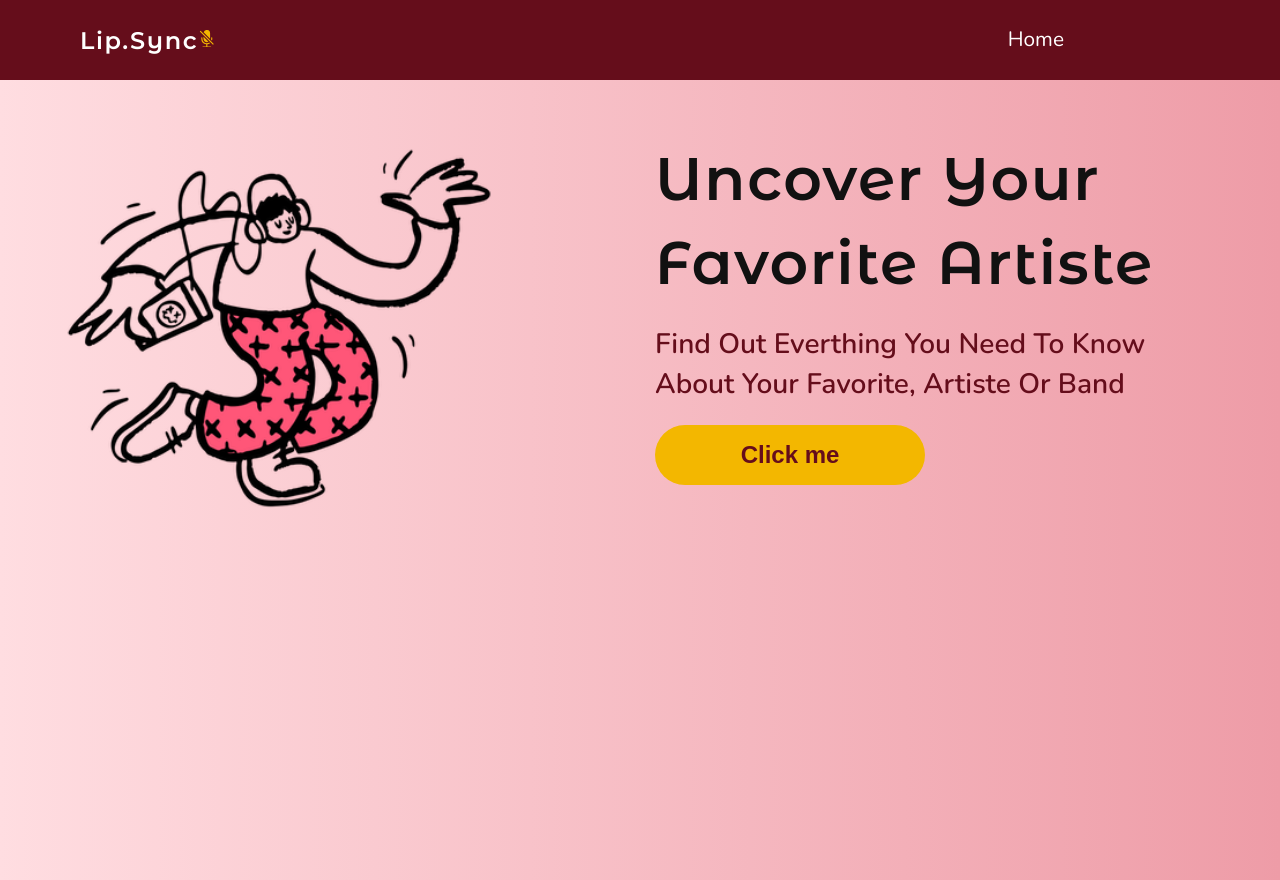
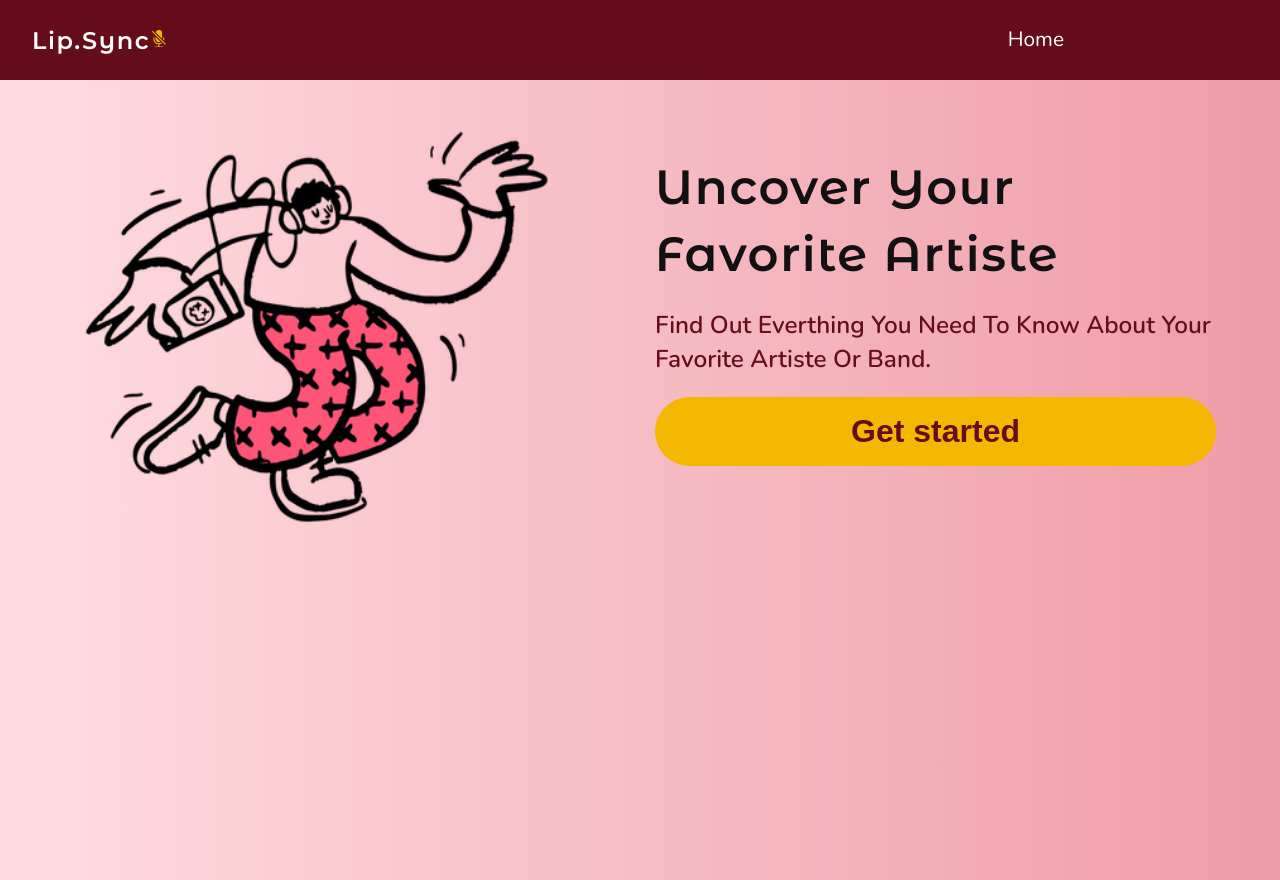
Before and after one commit to emmanuelkumah/artiste-db, a React (Create React App) app: page / in a window 1280 px wide. Built offline with nearby package versions, Linux system fonts and the light colour scheme.

Commit message:
Feature: Add Hero section to Hero.js

```diff
--- a/src/App.js
+++ b/src/App.js
@@ -1,5 +1,6 @@
 import React from "react";
 import { BrowserRouter as Router, Route, Switch } from "react-router-dom";
+import Main from "./components/MainApp/Main";
 import NavBar from "./components/NavBar";
 import Home from "./components/pages/Home";
 
@@ -11,6 +12,9 @@ function App() {
         <Route exact path="/">
           <Home />
         </Route>
+        <Route path="/main-app">
+          <Main />
+        </Route>
       </Switch>
     </Router>
   );
--- a/src/components/Hero/Hero.js
+++ b/src/components/Hero/Hero.js
@@ -1,10 +1,17 @@
 import React from "react";
 import heroImage from "../../images/dancing.png";
+import { Link } from "react-router-dom";
+
 function Hero() {
   return (
     <section className="hero-section">
       <div className="hero-container">
         <div className="row hero-row">
+          <div className="col">
+            <div className="image-wrapper">
+              <img src={heroImage} alt="dancing" className="hero-img" />
+            </div>
+          </div>
           <div className="col">
             <div className="heading-wrapper">
               <div className="main-heading">
@@ -12,16 +19,13 @@ function Hero() {
               </div>
               <div className="sub-heading">
                 <h3>
-                  Find out everthing you need to know about your favorite,
-                  artiste or band
+                  Find out everthing you need to know about your favorite
+                  artiste or band.
                 </h3>
               </div>
-              <button className="btn-cta">Click me</button>
-            </div>
-          </div>
-          <div className="col">
-            <div className="image-wrapper">
-              <img src={heroImage} alt="dancing" />
+              <Link to="/main-app">
+                <button className="btn-cta">Get started</button>
+              </Link>
             </div>
           </div>
         </div>
--- /dev/null
+++ b/src/components/MainApp/ArtisteList.js
@@ -0,0 +1,11 @@
+import React from "react";
+
+function ArtisteList() {
+  return (
+    <div>
+      <h2>This is the artiste list</h2>
+    </div>
+  );
+}
+
+export default ArtisteList;
--- /dev/null
+++ b/src/components/MainApp/Main.js
@@ -0,0 +1,14 @@
+import React from "react";
+import ArtisteList from "./ArtisteList";
+import SearchForm from "./SearchForm";
+
+function Main() {
+  return (
+    <main>
+      <SearchForm />
+      <ArtisteList />
+    </main>
+  );
+}
+
+export default Main;
--- /dev/null
+++ b/src/components/MainApp/SearchForm.js
@@ -0,0 +1,14 @@
+import React, { useContext } from "react";
+import { AppProvider } from "../../context/context";
+
+function SearchForm() {
+  const result = useContext(AppProvider);
+  console.log(result);
+  return (
+    <div>
+      <h2>this is the search form {result}</h2>
+    </div>
+  );
+}
+
+export default SearchForm;
--- /dev/null
+++ b/src/context/context.js
@@ -0,0 +1,11 @@
+import React from "react";
+
+//create the context
+const AppContext = React.createContext();
+
+//create a context component
+const AppProvider = ({ children }) => {
+  return <AppContext.Provider value="Ama">{children}</AppContext.Provider>;
+};
+
+export { AppProvider, AppContext };
--- a/src/index.css
+++ b/src/index.css
@@ -118,7 +118,8 @@ a {
 .row {
   display: flex;
   flex-wrap: wrap;
-  flex-direction: row-reverse;
+  /* flex-direction: row; */
+  /* flex-direction: row-reverse; */
   margin-right: -15px;
   margin-bottom: -15px;
   margin-left: -15px;
@@ -153,7 +154,7 @@ a {
 .image-wrapper {
   max-width: 80%;
 }
-img {
+.hero-img {
   width: 100%;
 }
 .btn-cta {
@@ -180,7 +181,7 @@ img {
 Media Query
 ========
  */
-/* Media query for phone view */
+/* Media query for phone and handheld devices portrait view */
 @media screen and (min-width: 320px) {
   .logo-container {
     margin-left: 1.5rem;
@@ -194,13 +195,102 @@ Media Query
     position: absolute;
     bottom: 1.5rem;
   }
+  .row {
+    display: flex;
+    flex-wrap: wrap;
+    flex-direction: row-reverse;
+  }
+  .hero-container {
+    padding-left: 2rem;
+    padding-right: 2rem;
+  }
+
+  .col {
+    margin-top: 20px;
+    max-width: 100%;
+    flex-basis: 100%;
+  }
+  .main-heading {
+    font-size: 1.2rem;
+  }
+  .sub-heading {
+    font-size: 1rem;
+  }
+  .image-wrapper {
+    max-width: 100%;
+  }
+  .hero-img {
+    width: 90%;
+  }
+  .btn-cta {
+    width: 100%;
+    font-size: 1rem;
+  }
 }
 /* Media query for tablet view */
 @media screen and (min-width: 768px) {
+  .logo-container {
+    margin-left: 2rem;
+  }
+  .row {
+    display: flex;
+    flex-wrap: wrap;
+    flex-direction: row;
+  }
+  .col {
+    margin-top: 20px;
+    max-width: 100%;
+    flex-basis: 100%;
+  }
+  .hero-section {
+    height: 100vh;
+  }
+  .hero-container {
+    padding-left: 3rem;
+    padding-right: 3rem;
+  }
+  .image-wrapper {
+    max-width: 100%;
+  }
+  .hero-img {
+    margin: 10px auto;
+    width: 100%;
+  }
+  .heading-wrapper {
+    max-width: 100%;
+  }
+  .main-heading {
+    text-transform: capitalize;
+    font-size: 2rem;
+  }
+  .sub-heading {
+    text-transform: capitalize;
+    font-size: 1.3rem;
+    color: var(--primaryColor);
+  }
+  .btn-cta {
+    font-size: 2rem;
+  }
 }
+
 /* Media query for desktop */
 @media screen and (min-width: 980px) {
-  .logo-container {
-    margin-left: 5rem;
+  .col {
+    padding-right: 15px;
+    padding-left: 15px;
+    flex: 1;
+    max-width: 50%;
+    flex-basis: 50%;
+  }
+
+  .hero-container {
+    padding-left: 4rem;
+    padding-right: 4rem;
+  }
+  .image-wrapper {
+    max-width: 100%;
+  }
+  .hero-img {
+    width: 90%;
   }
 }
--- a/src/index.js
+++ b/src/index.js
@@ -1,14 +1,17 @@
-import React from 'react';
-import ReactDOM from 'react-dom';
-import './index.css';
-import App from './App';
-import reportWebVitals from './reportWebVitals';
+import React from "react";
+import ReactDOM from "react-dom";
+import "./index.css";
+import App from "./App";
+import reportWebVitals from "./reportWebVitals";
+import { AppProvider } from "./context/context";
 
 ReactDOM.render(
   <React.StrictMode>
-    <App />
+    <AppProvider>
+      <App />
+    </AppProvider>
   </React.StrictMode>,
-  document.getElementById('root')
+  document.getElementById("root")
 );
 
 // If you want to start measuring performance in your app, pass a function
```
Also changed, not shown: src/components/Loading/Loading.js (added, +11 -0 lines), src/components/MainApp/SingleArtiste.js (added, +11 -0 lines).
